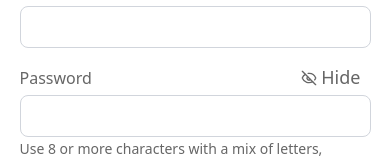
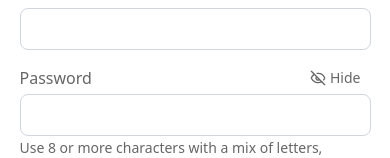
Before and after one commit to Vijayf22labs/Task1-Signup-Ui, a React (Vite) app: page / in a window 390 px wide. Shown: the part 323-481 px from the top of the page. Built offline with nearby package versions, Linux system fonts and the light colour scheme.

Commit message:
chore: Updated Font properties

```diff
--- a/src/components/Input.jsx
+++ b/src/components/Input.jsx
@@ -8,7 +8,7 @@ const Input = ({ name, id, type, label }) => {
             <label className='font-[400] text-[16px] text-[#666666]' htmlFor={name}>{label}</label> :
             <div className='flex items-center justify-between'>
                 <label className='font-[400] text-[16px] text-[#666666]' htmlFor={name}>{label}</label>
-                <p className='text-[18px] text-[#666666] font-[400] flex mr-[10px] items-center gap-x-1'><EyeOff className='size-4' /> Hide</p>
+                <p className='text-[14px] sm:text-[18px] text-[#666666] font-[400] flex mr-[10px] items-center gap-x-1'><EyeOff className='size-4' /> Hide</p>
             </div>
         }
         <input className='border outline-none border-gray-300 rounded-lg py-2 px-3' type={type} id={id} name={name} />
```
